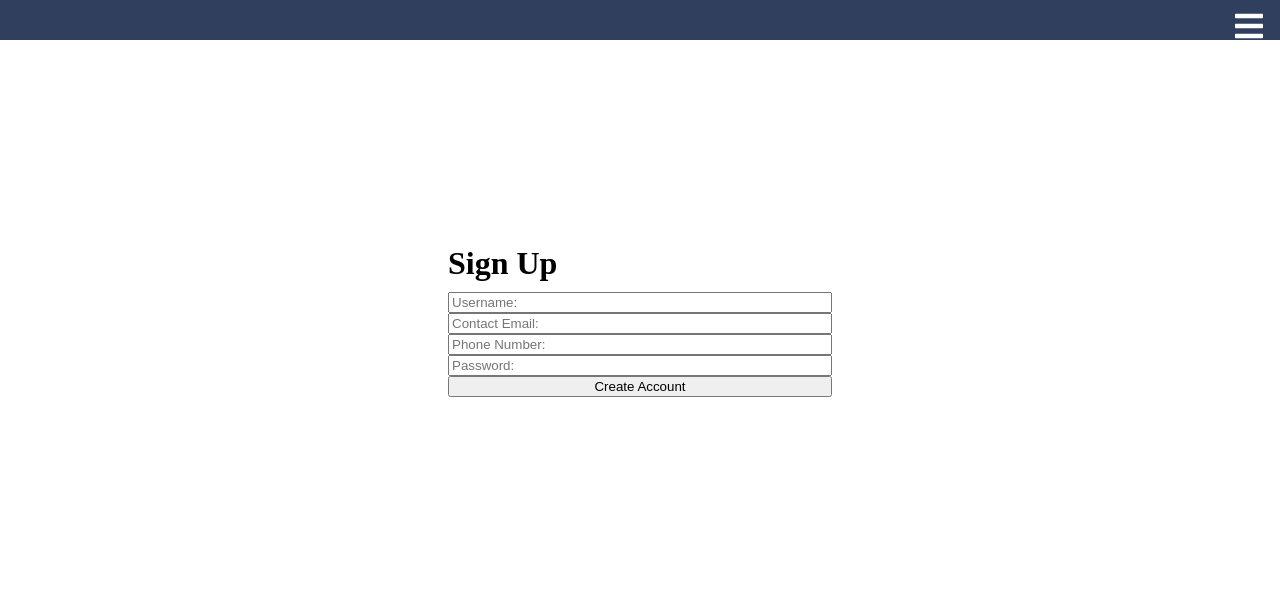
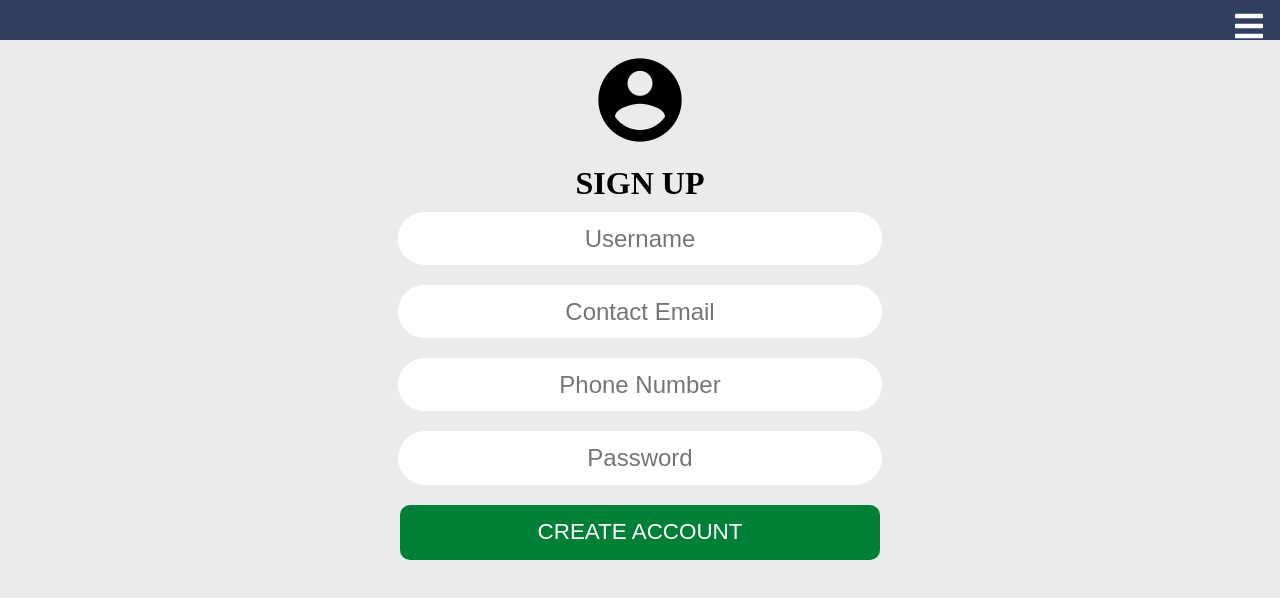
Before and after one commit to DonVlad1/m40Group1Front-End, a React (Create React App) app: page /signup in a window 1280 px wide. Shown: the top 598 px of the page. Built offline with nearby package versions, Linux system fonts and the light colour scheme.

Commit message:
changes made to sign up styling

```diff
--- a/src/css/signUp.css
+++ b/src/css/signUp.css
@@ -2,14 +2,41 @@
   height: 100vh;
   width: 100vw;
   display: flex;
-  justify-content: center;
+  flex-direction: column;
+  /* justify-content: center; */
   align-items: center;
+  background-color: #ebebeb;
+  padding: 10px;
 }
 
 #signUpForm {
   display: flex;
   flex-direction: column;
-  width: 30vw;
-  height: 50vh;
+  width: 600px;
+  height: 400px;
   padding: 10px;
+  text-align: center;
+  /* background-color: red; */
 }
+
+#signUpForm button {
+  background-color: #008037;
+  font-size: 1.4em;
+  color: white;
+  height: 75px;
+  width: 80%;
+  border-radius: 10px;
+  border-style: none;
+  align-self: center;
+}
+
+.signUpInput {
+  height: 70px;
+  width: 80%;
+  margin-bottom: 20px;
+  border-radius: 30px;
+  border-style: none;
+  align-self: center;
+  text-align: center;
+  font-size: 1.5em;
+}
--- a/src/pages/signUp.js
+++ b/src/pages/signUp.js
@@ -1,6 +1,7 @@
 import React, { useState } from "react"
 import '../css/signUp.css';
 import { signup } from '../utils';
+import ProfileIcon from '../assets/account-circle.png'
 
 const Signup = ({setter, setLoggedIn, setToken}) => {
 
@@ -19,17 +20,19 @@ const Signup = ({setter, setLoggedIn, setToken}) => {
   return (
     <div id="signUpContainer">
 
+      <img src={ProfileIcon} alt="profile icon" />
+
       <form onSubmit = {submitHandler} id="signUpForm">
-        <h1>Sign Up</h1>
-        <input onChange={(event) => setUsername(event.target.value)} placeholder="Username:"/>
+        <h1>SIGN UP</h1>
+        <input onChange={(event) => setUsername(event.target.value)} placeholder="Username" class="signUpInput"/>
 
-        <input onChange={(event) => setEmail(event.target.value)} placeholder="Contact Email:"/>
+        <input onChange={(event) => setEmail(event.target.value)} placeholder="Contact Email" class="signUpInput"/>
 
-        <input onChange={(event) => setPhone(event.target.value)} placeholder="Phone Number:"/>
+        <input onChange={(event) => setPhone(event.target.value)} placeholder="Phone Number" class="signUpInput"/>
 
-        <input onChange={(event) => setPassword(event.target.value)} placeholder="Password:"/>
+        <input onChange={(event) => setPassword(event.target.value)} placeholder="Password" class="signUpInput"/>
 
-        <button type="submit">Create Account</button>
+        <button type="submit">CREATE ACCOUNT</button>
 
       </form>
 
```
